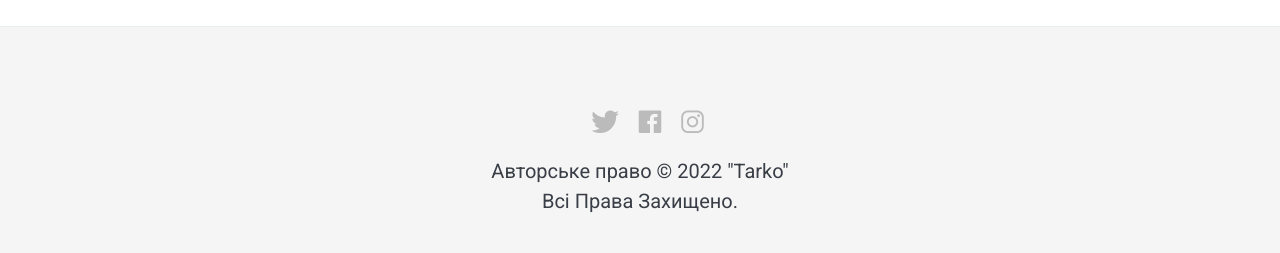
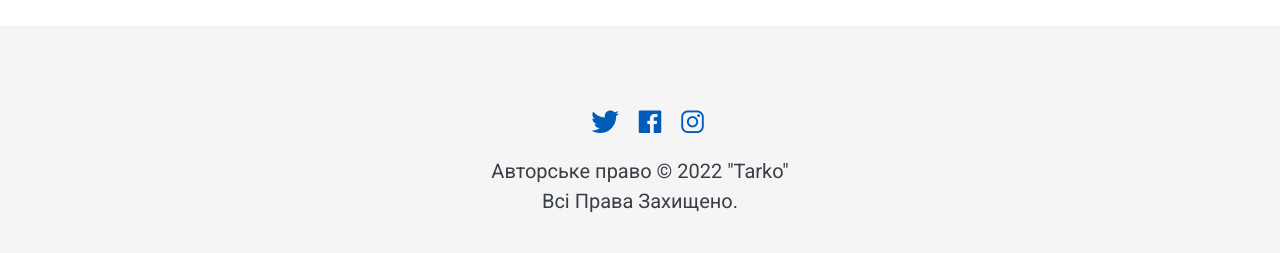
Before and after one commit to itarko/itarko.github.io, a Jekyll site: the page built from _pages/03-about.md, in a window 1280 px wide. Shown: the part 1045-1298 px from the top of the page. Built offline with Jekyll 4.4.1, drawn with Linux system fonts in a browser that asks for light colours; nearby versions of some CDN libraries.

Commit message:
Update _contact-link.scss

```diff
--- a/_sass/3-modules/_contact-link.scss
+++ b/_sass/3-modules/_contact-link.scss
@@ -6,9 +6,9 @@
 
       a {
         font-size: 30px;
-        color: $gray;
+        color: #005BBB;
         &:hover {
-          color: $dark;
+          color: #000;
         }
       }
     }
```
